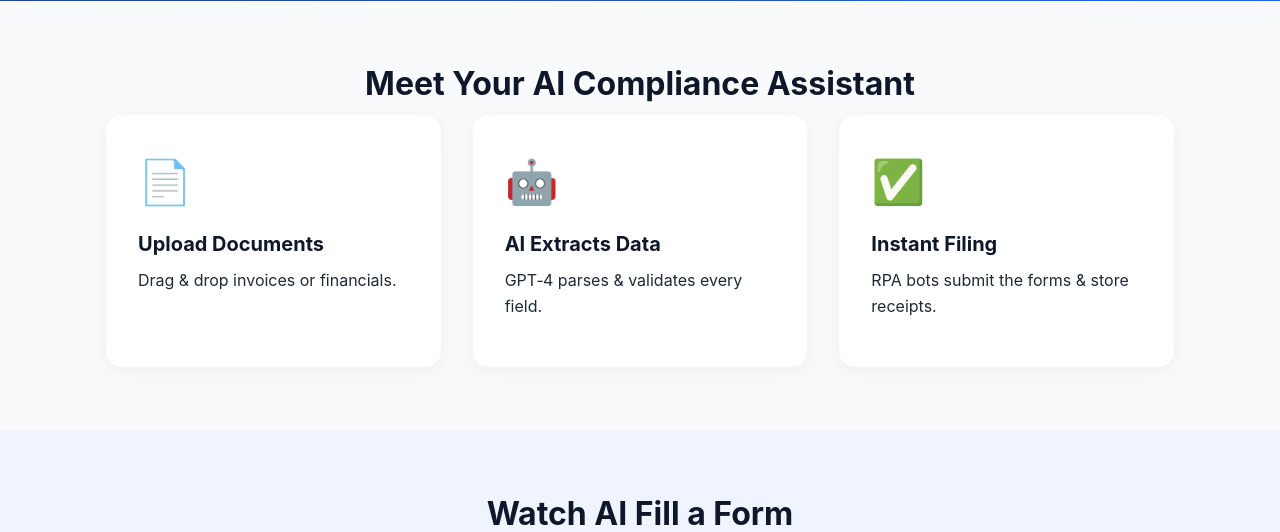
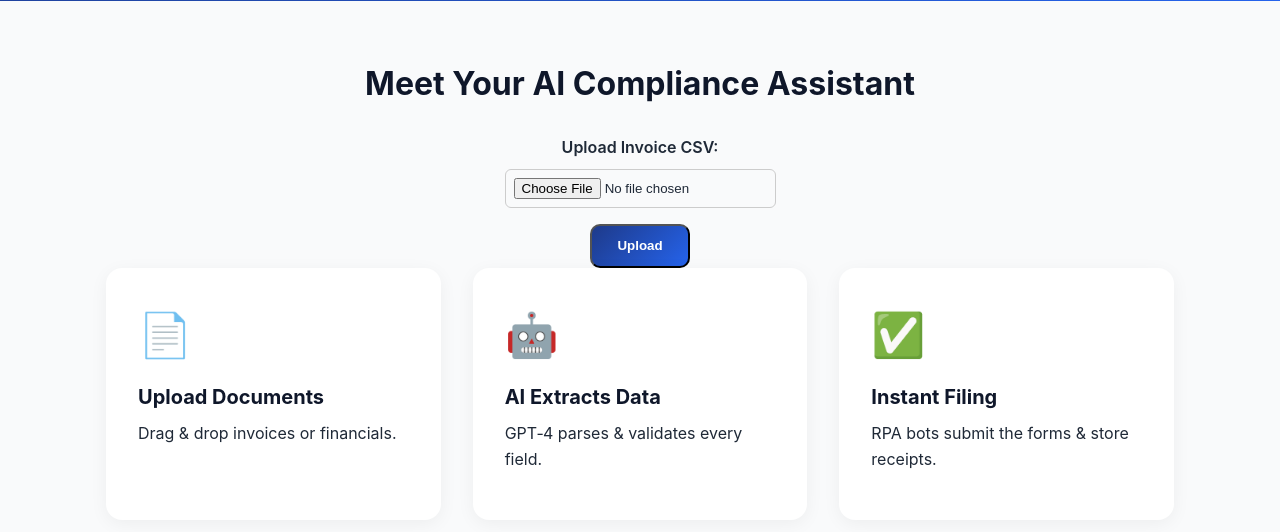
Before and after one commit to vikvo11/ai-compliance, a Flask app: page / in a window 1280 px wide. Shown: the part 345-877 px from the top of the page. Run offline with Flask 2, Linux system fonts and the light colour scheme.

Commit message:
Integrate CSV upload form into main landing page (index.html)

```diff
--- a/templates/index.html
+++ b/templates/index.html
@@ -64,6 +64,19 @@ svg{max-width:820px;width:100%}
 <section id="story" class="fade">
  <div class="container">
   <h2>Meet Your AI Compliance Assistant</h2>
+<form method="POST" enctype="multipart/form-data" style="margin-top:2rem;text-align:center">
+  <label style="display:block;margin-bottom:0.5rem;font-weight:600">Upload Invoice CSV:</label>
+  <input type="file" name="csv_file" accept=".csv" required style="margin-bottom:1rem;padding:.5rem;border-radius:6px;border:1px solid #ccc">
+  <br>
+  <button type="submit" class="btn">Upload</button>
+</form>
+{% with messages = get_flashed_messages() %}
+  {% if messages %}
+    <div style="margin-top:1rem;color:green;font-weight:600">
+      {{ messages[0] }}
+    </div>
+  {% endif %}
+{% endwith %}
   <div class="grid-3">
     <div class="card"><div class="icon">📄</div><h3>Upload Documents</h3><p>Drag &amp; drop invoices or financials.</p></div>
     <div class="card"><div class="icon">🤖</div><h3>AI Extracts Data</h3><p>GPT‑4 parses &amp; validates every field.</p></div>
```
